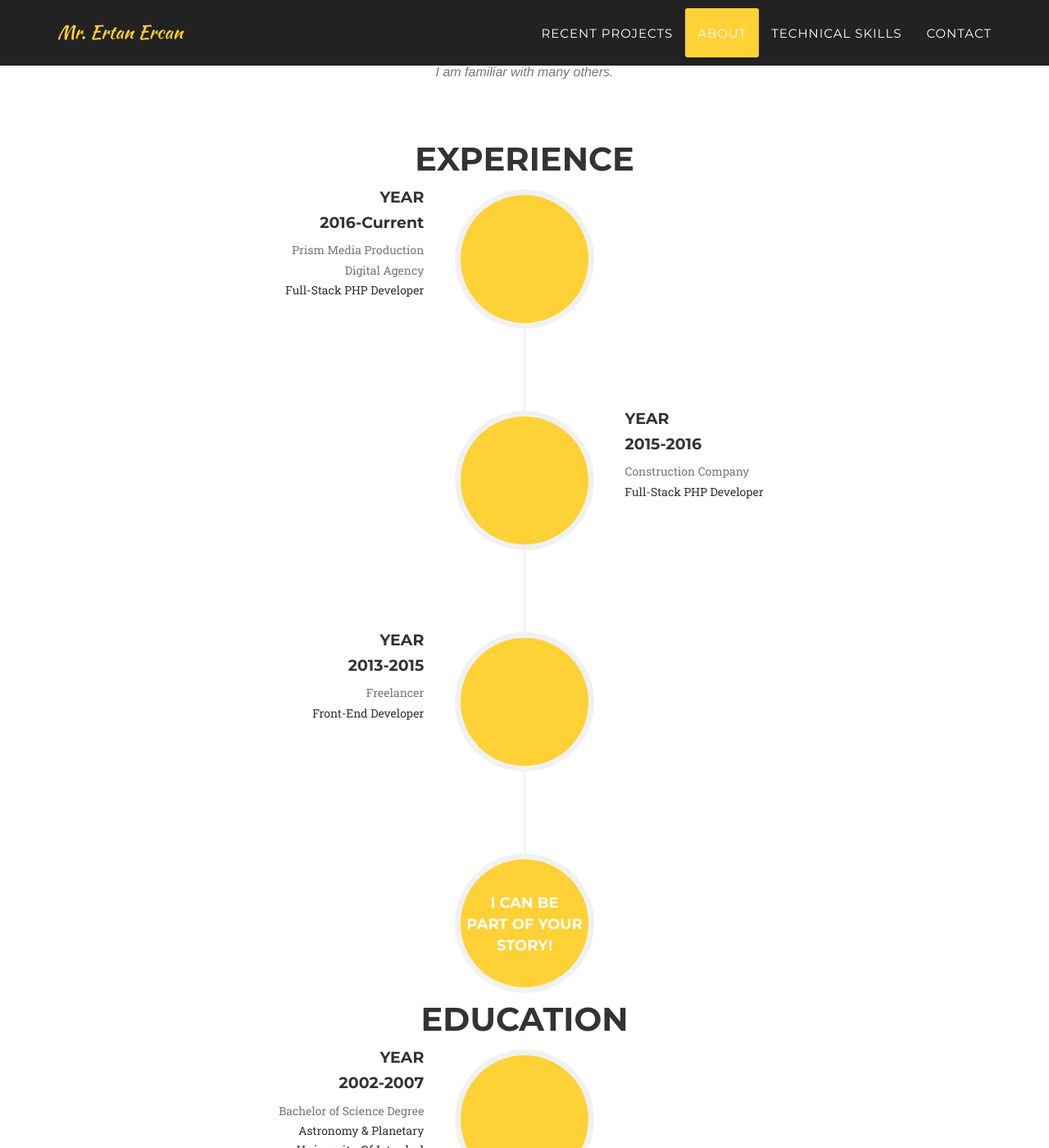
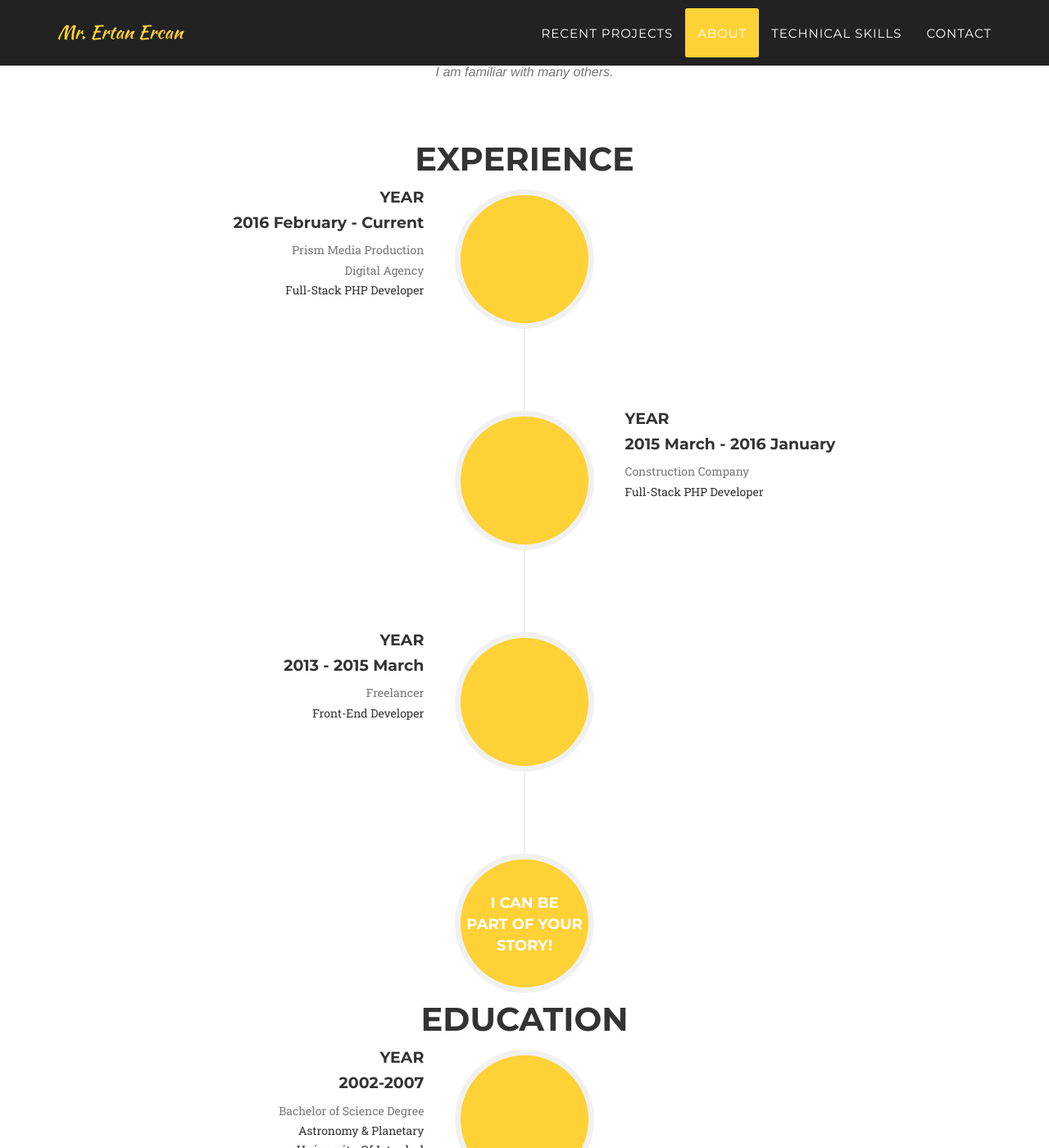
Before and after one commit to ercanertan/ercanertan.github.io, a Jekyll site: the page built from _posts/2016-06-01-project-7.markdown, in a window 1280 px wide and 1400 px high, scrolled down 1899 px. Shown: the whole window at 82% size. Built offline with Jekyll 4.4.1, drawn with Linux system fonts in a browser that asks for light colours; some web fonts are replaced.

Commit message:
Resume updates!

```diff
--- a/_includes/about.html
+++ b/_includes/about.html
@@ -25,7 +25,7 @@
                             <div class="timeline-panel">
                                 <div class="timeline-heading">
                                     <h4>Year</h4>
-                                    <h4 class="subheading">2016-Current</h4>
+                                    <h4 class="subheading">2016 February - Current</h4>
                                 </div>
                                 <div class="timeline-body">
                                     <p class="text-muted">Prism Media Production</p>
@@ -41,7 +41,7 @@
                             <div class="timeline-panel">
                                 <div class="timeline-heading">
                                     <h4>Year</h4>
-                                    <h4 class="subheading">2015-2016</h4>
+                                    <h4 class="subheading">2015 March - 2016 January</h4>
                                 </div>
                                 <div class="timeline-body">
                                     <p class="text-muted">Construction Company</p>
@@ -56,7 +56,7 @@
                             <div class="timeline-panel">
                                 <div class="timeline-heading">
                                     <h4>Year</h4>
-                                    <h4 class="subheading">2013-2015</h4>
+                                    <h4 class="subheading">2013 - 2015 March</h4>
                                 </div>
                                 <div class="timeline-body">
                                     <p class="text-muted">Freelancer</p>
--- a/_posts/2015-01-01-project-3.markdown
+++ b/_posts/2015-01-01-project-3.markdown
@@ -11,6 +11,7 @@ project-date: April 2015
 client: Danisman UK Car Claim
 clientURL: http://www.danismanuk.co.uk/form/
 category: Full Stack Developer
+projectDetails: My responsibility laid with developing full-stack web application include design ux.
 description1: Technical Info
 description2: PHP, MYSQL, HTML, Javascript, CSS, Third Party Libraries(Bootstrap, Datatable JQuery, Form Validation)
 ---
--- a/_posts/2015-07-01-project-2.markdown
+++ b/_posts/2015-07-01-project-2.markdown
@@ -11,6 +11,7 @@ project-date: July 2015
 client: Tiger Construction
 clientURL: http://www.tigerconstruction.co.uk/app
 category: Full Stack Developer
+projectDetails: My responsibility laid with developing full-stack web application include design ux.
 description1: Technical Info
 description2: Laravel Framework, PHP, MYSQL, HTML, Javascript, CSS, Third Party Libraries(Bootstrap, Datatable JQuery, Form Validation), Git, SSH
 
--- a/_posts/2016-06-01-project-7.markdown
+++ b/_posts/2016-06-01-project-7.markdown
@@ -11,6 +11,7 @@ project-date: July 2016
 client: Singer Vielle Sales
 clientURL: http://www.singerviellesales.com
 category: Front-End Developer
+projectDetails: My responsibility laid with developing front-end base on giving design. Myself and other two colleague worked together. I was responsible from front-end development.
 description1: Technical Info
 description2: Laravel Framework, PHP, MYSQL, HTML, Javascript, CSS, Third Party Libraries(Bootstrap, Datatable JQuery, Form Validation), Git, SSH
 
```
Also changed, not shown: img/header-bg1.jpg (deleted), img/profile.jpg (deleted).
